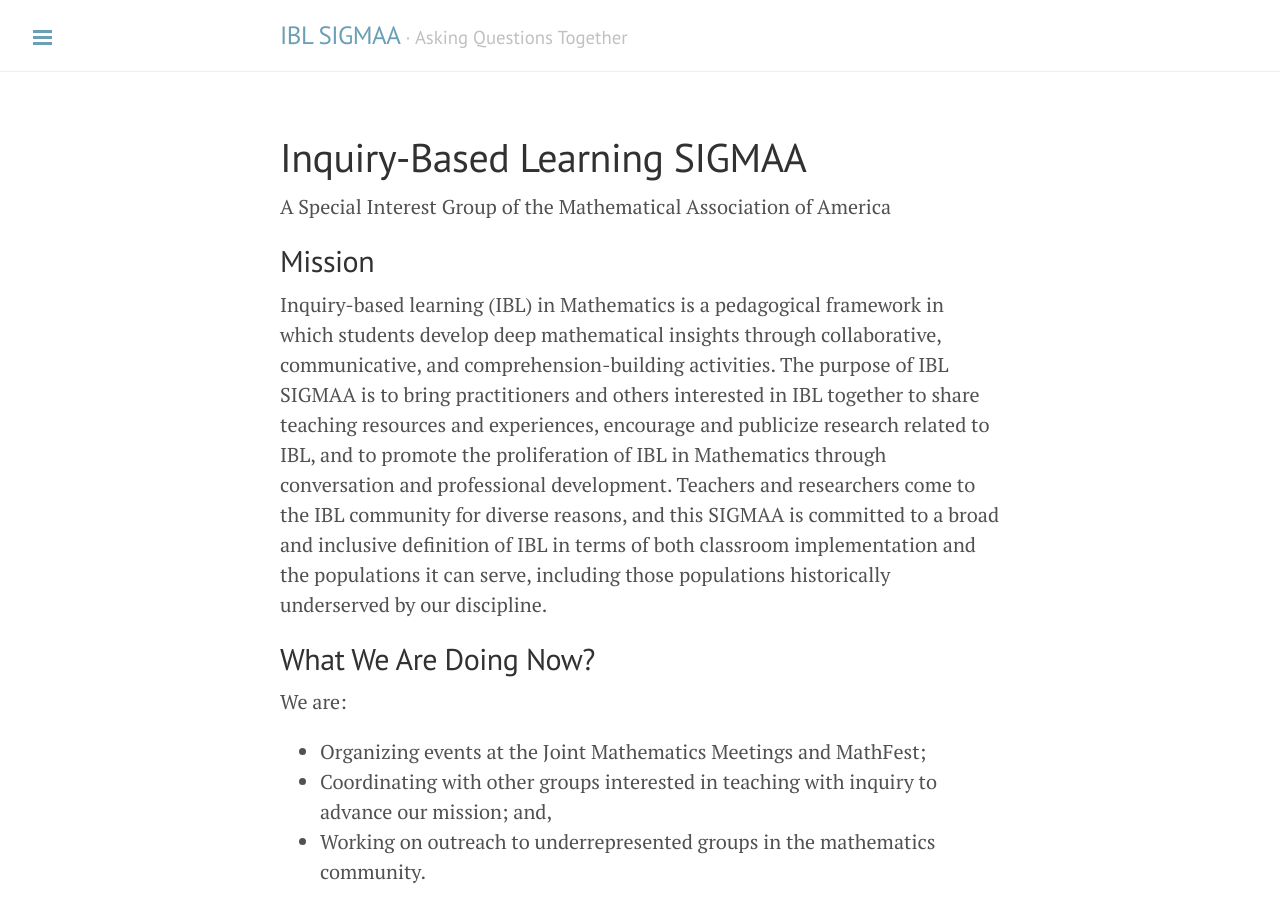
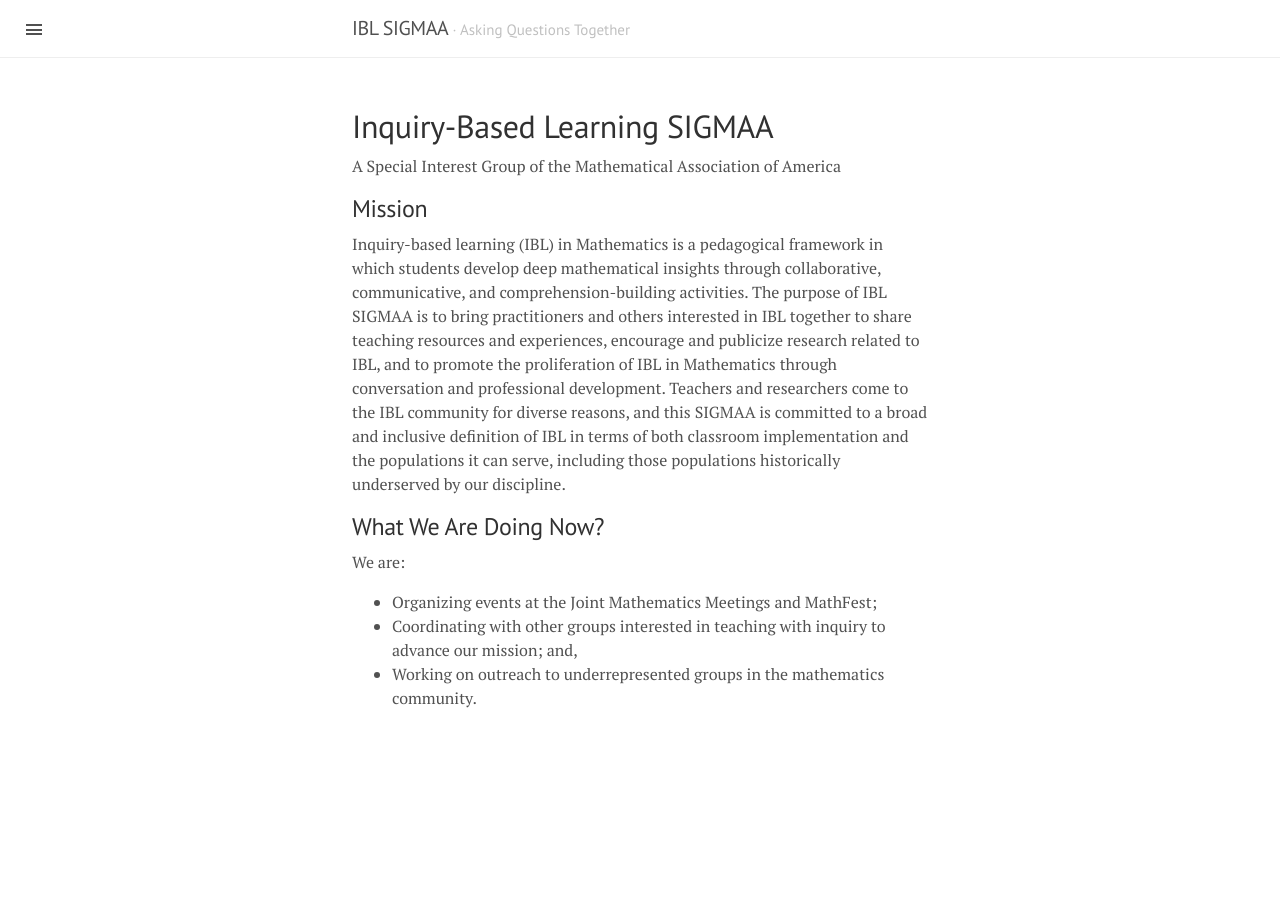
Before and after one commit to theronhitchman/iblsigmaa, a Jekyll site: the page built from index.md, in a window 1280 px wide. Built offline with Jekyll 4.4.1, drawn with Linux system fonts in a browser that asks for light colours; our own code applies the rules of GitHub Pages for plain Markdown files.

Commit message:
comment out poole.css to avoid safari flicker; change to default theme

```diff
--- a/_layouts/default.html
+++ b/_layouts/default.html
@@ -3,7 +3,7 @@
 
   {% include head.html %}
 
-  <body class="theme-base-0d">
+  <body>  <!--class="theme-base-0d">
 
     {% include sidebar.html %}
 
--- a/public/css/poole.css
+++ b/public/css/poole.css
@@ -52,11 +52,11 @@
   font-size: 16px;
   line-height: 1.5;
 }
-@media (min-width: 38rem) {
+/*@media (min-width: 38rem) {
   html {
     font-size: 20px;
   }
-}
+}*/
 
 body {
   color: #515151;
```
